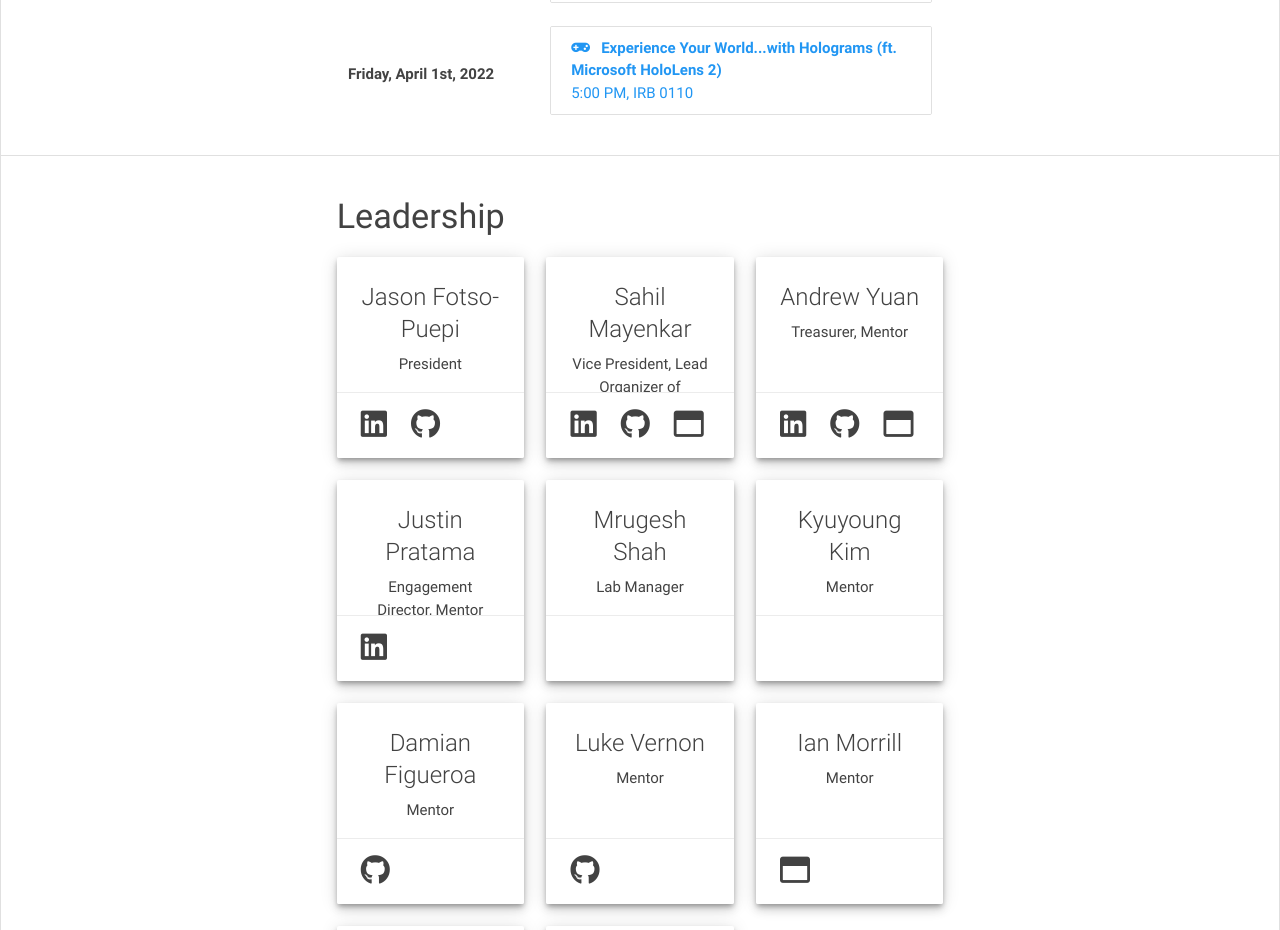
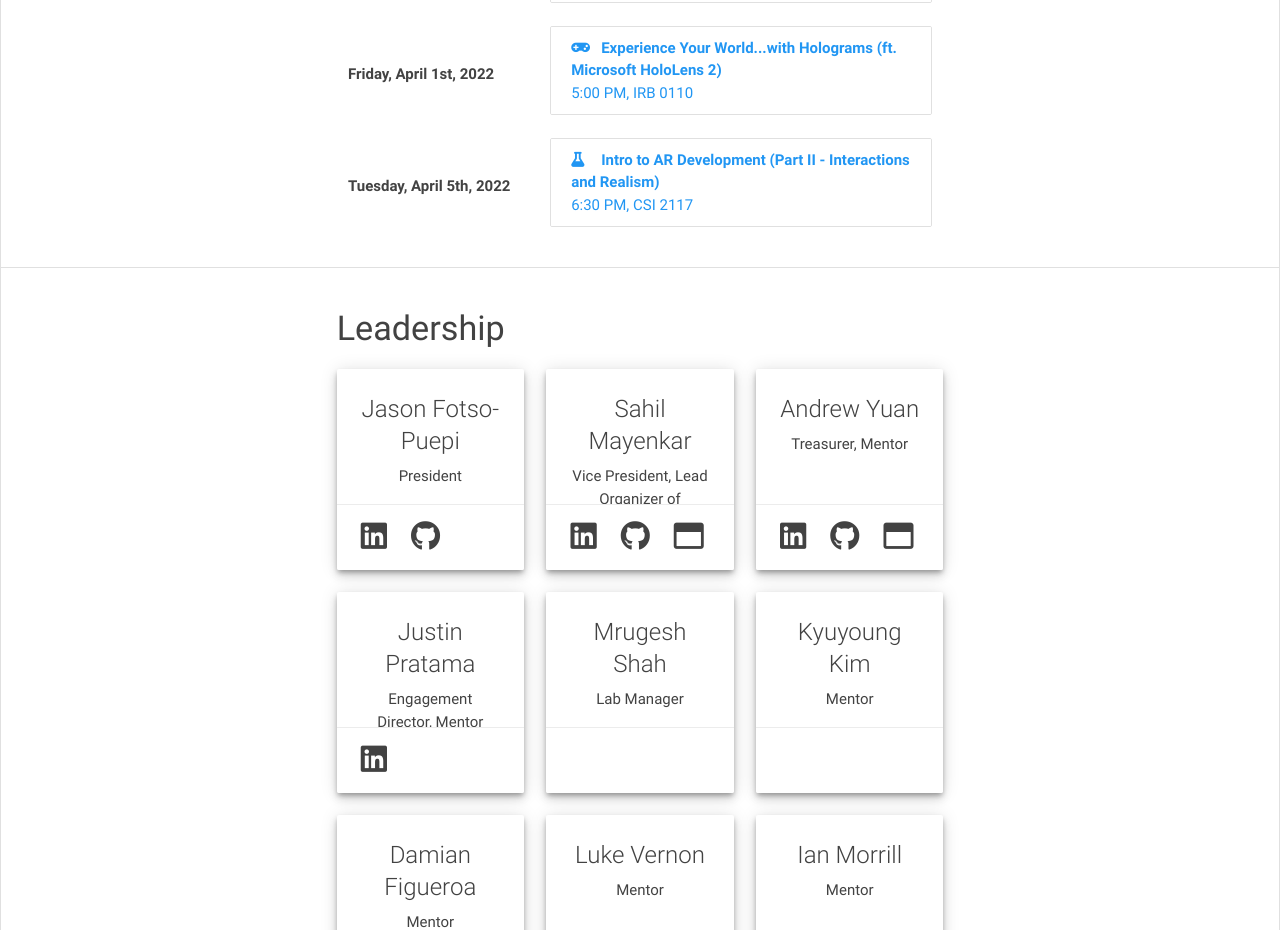
Before and after one commit to umdxrclub/xrc-prev-website, a React (Create React App) app: page / in a window 1280 px wide. Shown: the part 2300-3230 px from the top of the page. Built offline with nearby package versions, Linux system fonts and the light colour scheme.

Commit message:
Added AR Part 2 Workshop

```diff
--- a/src/XR_CONSTANTS.js
+++ b/src/XR_CONSTANTS.js
@@ -209,6 +209,14 @@ module.exports = Object.freeze({
 			'location' : 'IRB 0110',
 			'url' : 'https://terplink.umd.edu/event/8026268',
 			'fa_icon' : 'fa-gamepad'
+		},
+		{
+			'name' : 'Intro to AR Development (Part II - Interactions and Realism)',
+			'date' : new Date(2022, 3, 5),
+			'time' : '6:30 PM',
+			'location' : 'CSI 2117',
+			'url' : 'https://terplink.umd.edu/event/8043933',
+			'fa_icon' : 'fa-flask'
 		}
 
 	],
```
